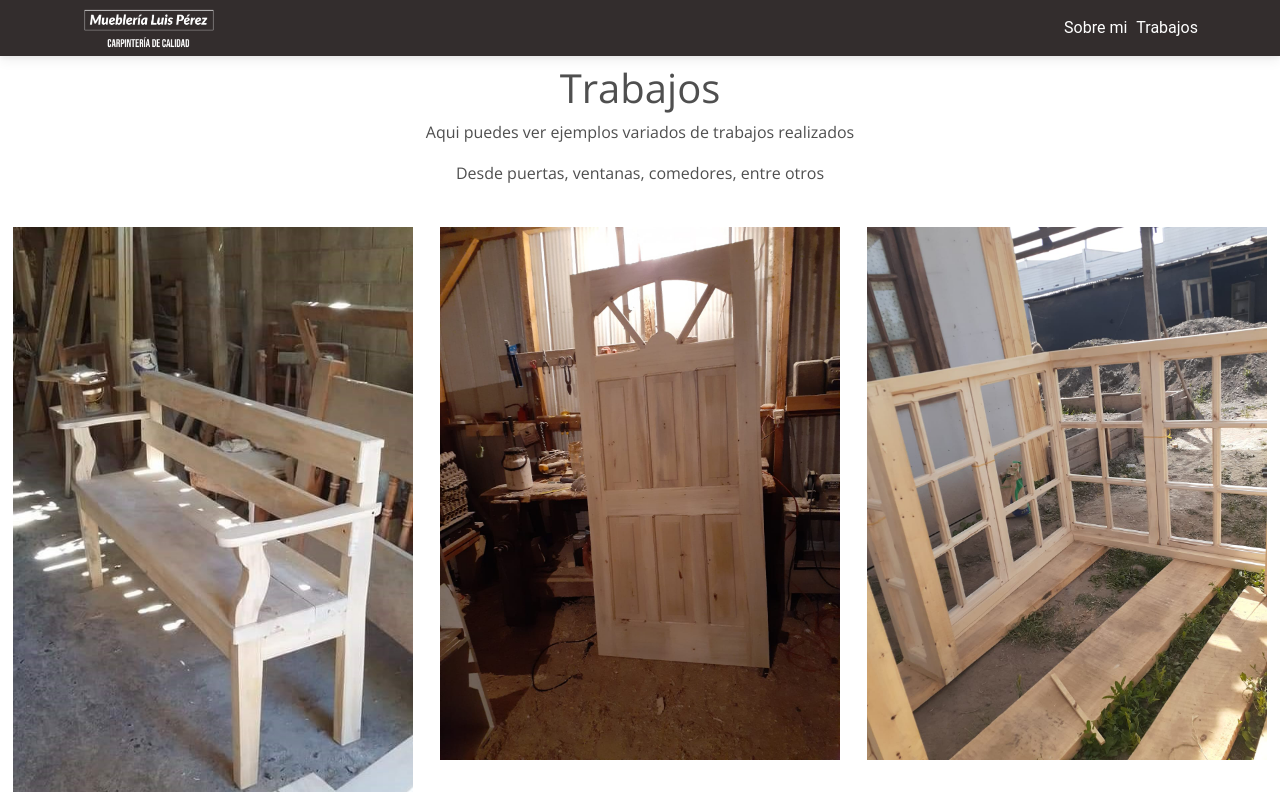
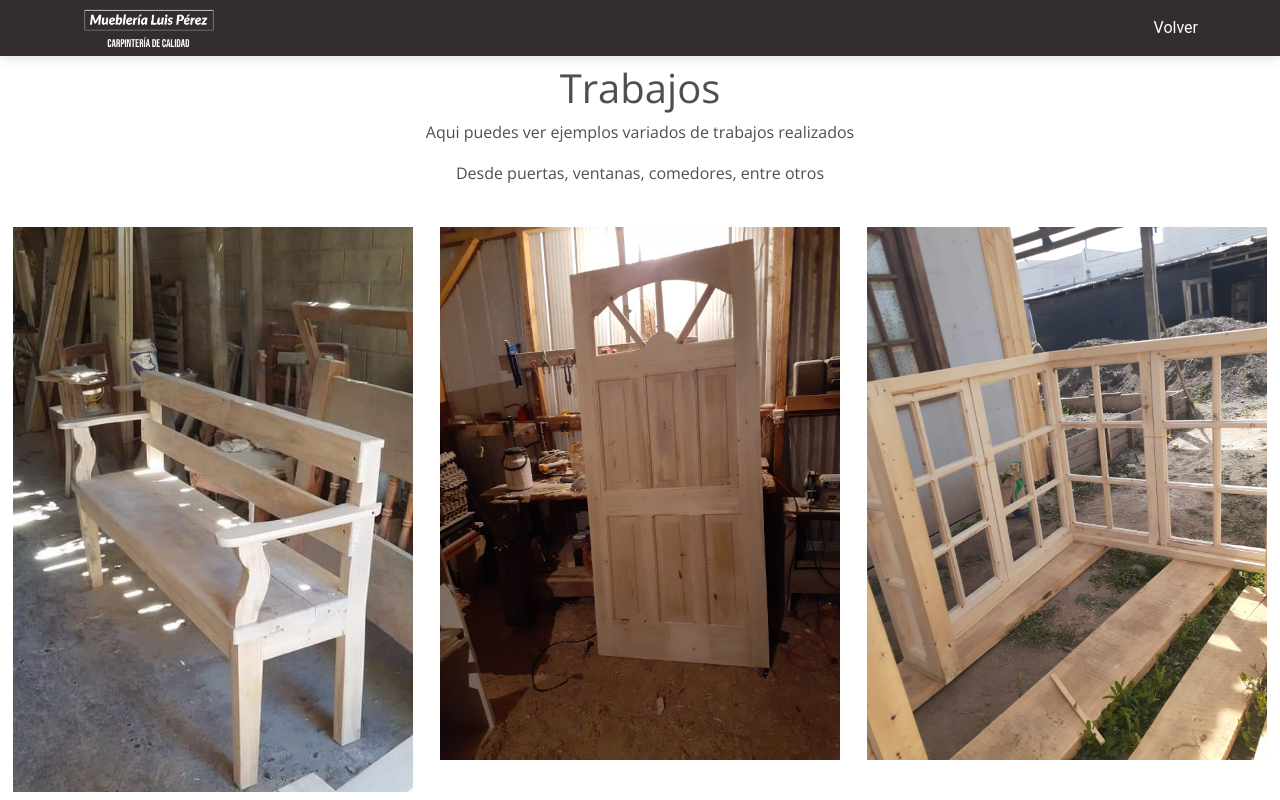
Before and after one commit to Marcelo-spec/proyecto, a React (Create React App) app: page /works in a window 1280 px wide. Shown: the top 800 px of the page. Built offline with nearby package versions, Linux system fonts and the light colour scheme.

Commit message:
edit info

```diff
--- a/src/components/Footer.jsx
+++ b/src/components/Footer.jsx
@@ -23,7 +23,7 @@ function Footer() {
 
             <p>
              Puedes contactarte conmigo para servicios en mueblería a medida y con diseños personalizados,
-             también se ofrece servicio de gasfitería, mantención y reparación a mobiliario, electricidad básica y cerrajería
+             gasfitería, mantención y reparación a mobiliario, electricidad básica y cerrajería
             </p>
           </MDBCol>
 
--- a/src/components/Main.jsx
+++ b/src/components/Main.jsx
@@ -8,7 +8,7 @@ function Main() {
           <p className="textMain mt-4">Con más de 25 años de experiencia en el rubro de la carpintería, trabajando todo tipo de maderas y muebles en linea plana con todo tipo de placas</p>
           <p className="textMain mt-2">Terminaciones en construcción, mantención y reparación en muebles del hogar</p>
           <p className="textMain mt-2">En trabajos anexos también se ofrece servicio en gasfitería, ya sean arranques, conexiones e instalaciones de calefont</p>
-          <p className="textMain mt-2 mb-4">Me destacó por mi responsabilidad y seriedad en mis trabajos, buena disposición y muy transparente en mis tratos con mis clientes</p>
+          <p className="textMain mt-2 mb-4">Me destaco por mi responsabilidad y seriedad en mis trabajos, buena disposición y muy transparente en mis tratos con mis clientes</p>
 
           </main>
 
--- a/src/components/Navbar.jsx
+++ b/src/components/Navbar.jsx
@@ -1,25 +1,57 @@
-import 'bootstrap/dist/css/bootstrap.min.css';
+import React from 'react';
+import { Link, useLocation } from 'react-router-dom';
+import Navbar from 'react-bootstrap/Navbar';
 import Container from 'react-bootstrap/Container';
 import Nav from 'react-bootstrap/Nav';
-import Navbar from 'react-bootstrap/Navbar';
-import logo from '../assets/img/MuebleríaLuisPérezlogo.png'
-import {Link} from 'react-router-dom'
+import logo from '../assets/img/MuebleríaLuisPérezlogo.png';
 
 function NavigationBar() {
+  const location = useLocation();
+
+  const getNavbarContent = () => {
+    if (location.pathname === '/') {
+      // Página de inicio
+      return (
+        <Nav className="ms-auto" style={{ gap: '9px' }}>
+          <Link to="/works" style={{ textDecoration: 'none', color: '#ffffff' }}>
+            Ver Trabajos
+          </Link>
+        </Nav>
+      );
+    } else if (location.pathname === '/works') {
+      // Página de trabajos
+      return (
+        <Nav className="ms-auto" style={{ gap: '9px' }}>
+          <Link to="/" style={{ textDecoration: 'none', color: '#ffffff' }}>
+            Volver
+          </Link>
+        </Nav>
+      );
+    }
+
+    // Por defecto, si no coincide con ninguna ruta conocida, muestra el Navbar de la página de inicio
+    return (
+      <Nav className="ms-auto" style={{ gap: '9px' }}>
+        <Link to="/" style={{ textDecoration: 'none', color: '#ffffff' }}>
+          Volver
+        </Link>
+        <Link to="/works" style={{ textDecoration: 'none', color: '#ffffff' }}>
+          Ver Trabajos
+        </Link>
+      </Nav>
+    );
+  };
+
   return (
     <>
-<Navbar expand="lg" className="bg-dark">
-<Container>
-<img src={logo} alt='logo' style={{width: "130px", marginLeft: "2px"}}></img>
-    <Nav className="ms-auto" style={{gap:"9px",}}>
-    <Link to ='/' style={{textDecoration:"none", color:"#ffffff"}}>Sobre mi</Link>
-    <Link to='/works' style={{textDecoration:"none", color:"#ffffff"}}>Trabajos</Link>
-    </Nav>
-</Container>
-</Navbar>
-  </>
+      <Navbar expand="lg" className="bg-dark">
+        <Container>
+          <img src={logo} alt="logo" style={{ width: '130px', marginLeft: '2px' }}></img>
+          {getNavbarContent()}
+        </Container>
+      </Navbar>
+    </>
   );
 }
 
-
 export default NavigationBar;
```
